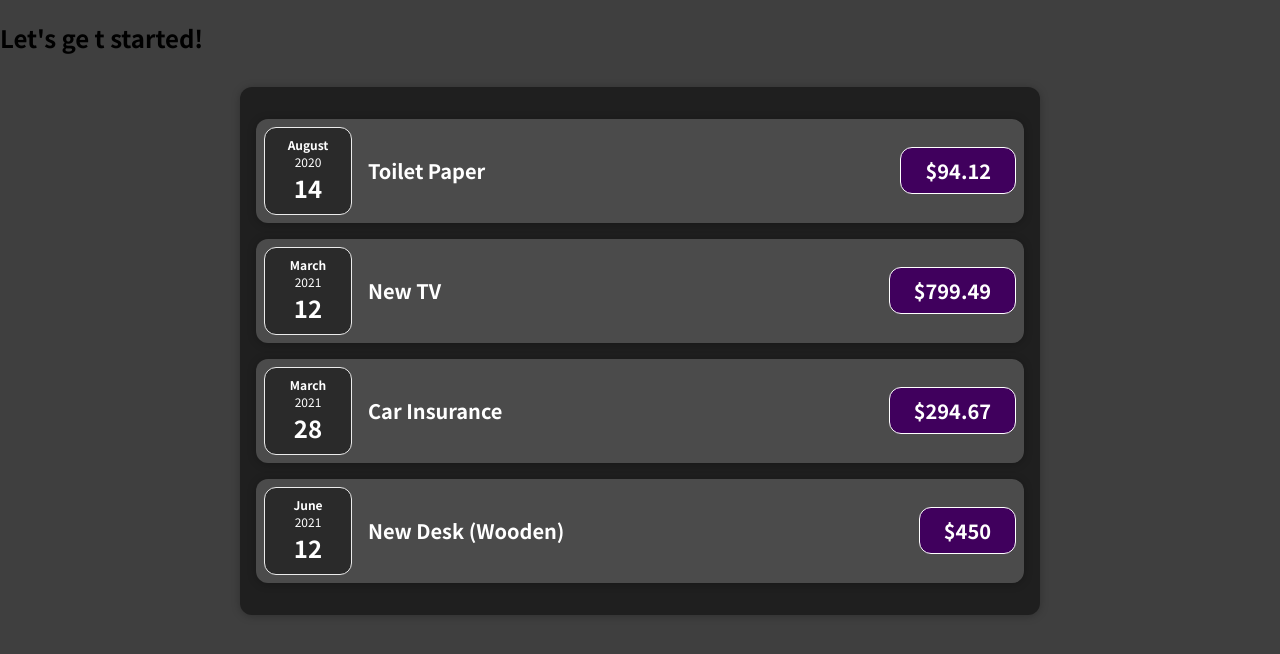
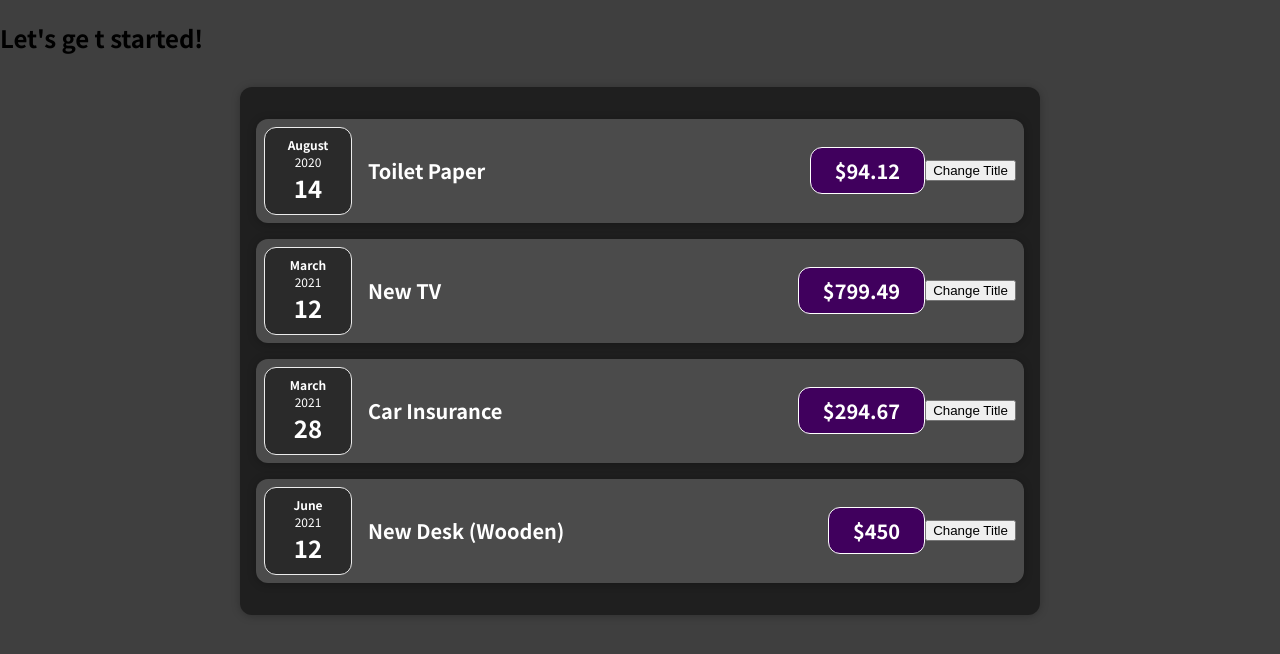
Before and after one commit to vapinedo/React-MaxCourse01, a React (Create React App) app: page / in a window 1280 px wide. Shown: the top 654 px of the page. Built offline with nearby package versions, Linux system fonts and the light colour scheme.

Commit message:
46. Listening to Events & Working with Event Handlers

```diff
--- a/src/components/Expenses/ExpenseItem.js
+++ b/src/components/Expenses/ExpenseItem.js
@@ -5,6 +5,10 @@ import Card from "../UI/Card";
 import ExpenseDate from "./ExpenseDate";
 
  const ExpenseItem = (props) => {
+   const clickHandler = () => {
+      console.log("Clicked!!");
+   };
+
     return (
       <Card className="expense-item">
          <ExpenseDate date={props.date} />
@@ -12,6 +16,7 @@ import ExpenseDate from "./ExpenseDate";
             <h2>{props.title}</h2>
             <div className="expense-item__price">${props.amount }</div>
          </div>
+         <button onClick={clickHandler}>Change Title</button>
       </Card >
     );
  }
```
